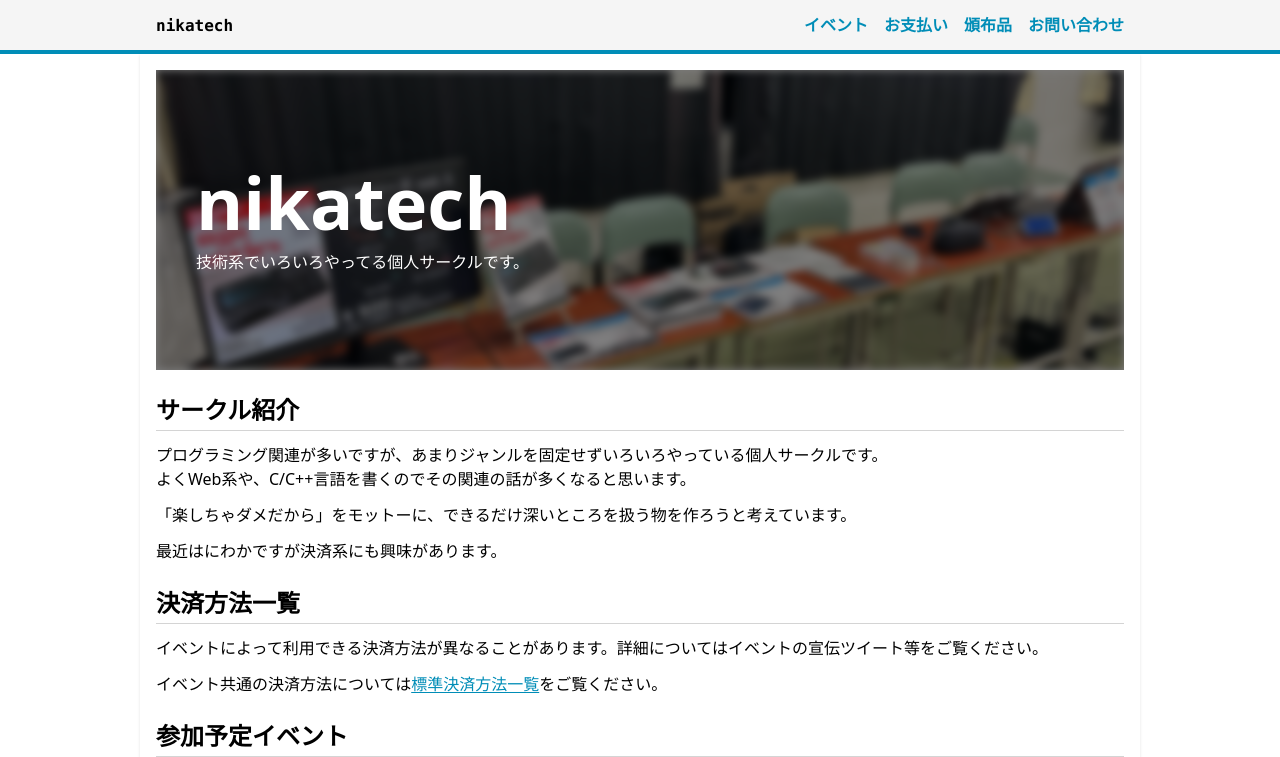
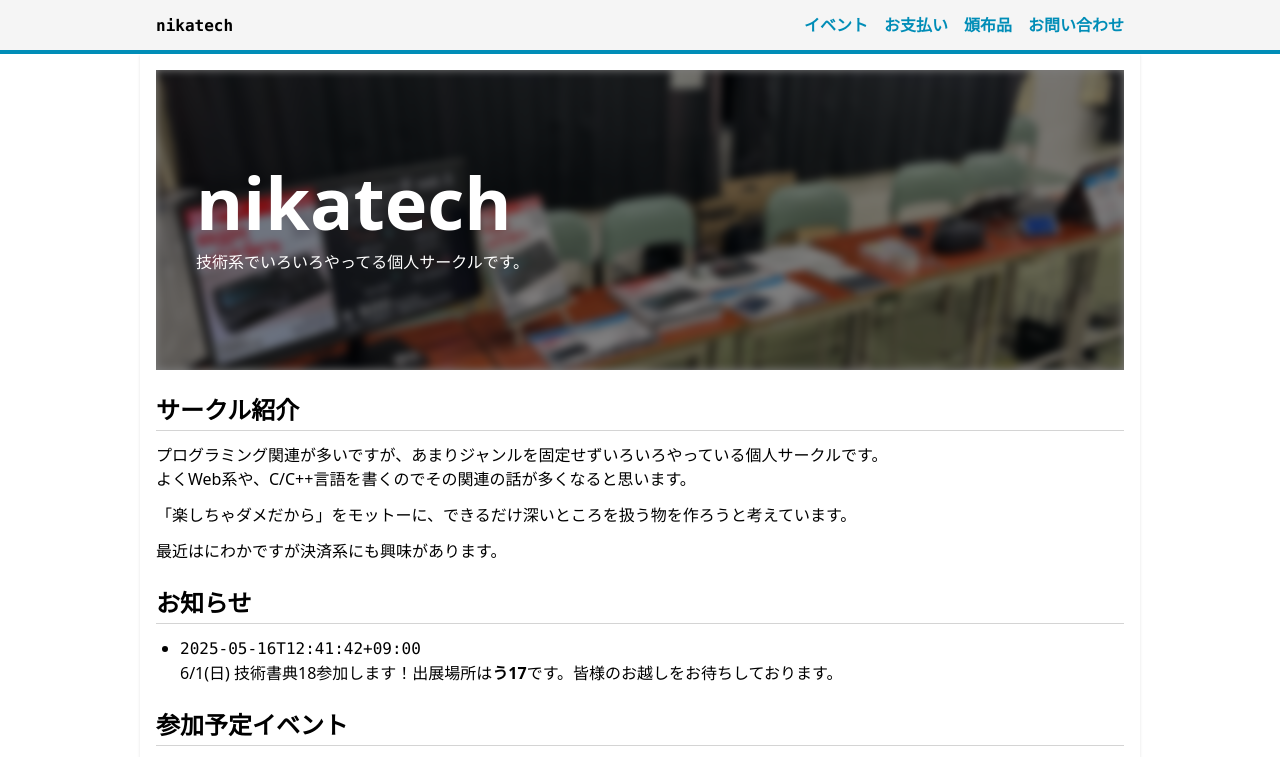
Before and after one commit to nikachu2012/nikatech-site, a Next.js app: page / in a window 1280 px wide. Shown: the top 757 px of the page. Built offline with nearby package versions, Linux system fonts and the light colour scheme.

Commit message:
[add] お知らせを追加

```diff
--- a/app/(default)/page.tsx
+++ b/app/(default)/page.tsx
@@ -3,6 +3,7 @@ import Section from "@/components/Section";
 import Image from "next/image";
 import hero from "./hero.png"
 import HeaderFooter from "@/components/HeaderFooter";
+import GetDateISO8601String from "@/utils/GetDateISO8601String";
 
 export default function Home() {
   return (
@@ -35,13 +36,15 @@ export default function Home() {
           </p>
         </Section>
 
-        <Section title={"決済方法一覧"} id="payment">
-          <p>
-            イベントによって利用できる決済方法が異なることがあります。詳細についてはイベントの宣伝ツイート等をご覧ください。
-          </p>
-          <p>
-            イベント共通の決済方法については<Link href={"payment"}>標準決済方法一覧</Link>をご覧ください。
-          </p>
+        <Section title={"お知らせ"} id="announcement">
+          <ul className="ml-6 list-disc">
+            <li>
+              <span className="font-mono text-neutral-">{GetDateISO8601String(new Date("2025-05-16T12:41:42.000+09:00"))}</span><br />
+              <div>
+                6/1(日) 技術書典18参加します！出展場所は<b>う17</b>です。皆様のお越しをお待ちしております。
+              </div>
+            </li>
+          </ul>
         </Section>
 
         <Section title={"参加予定イベント"} id="event">
```
